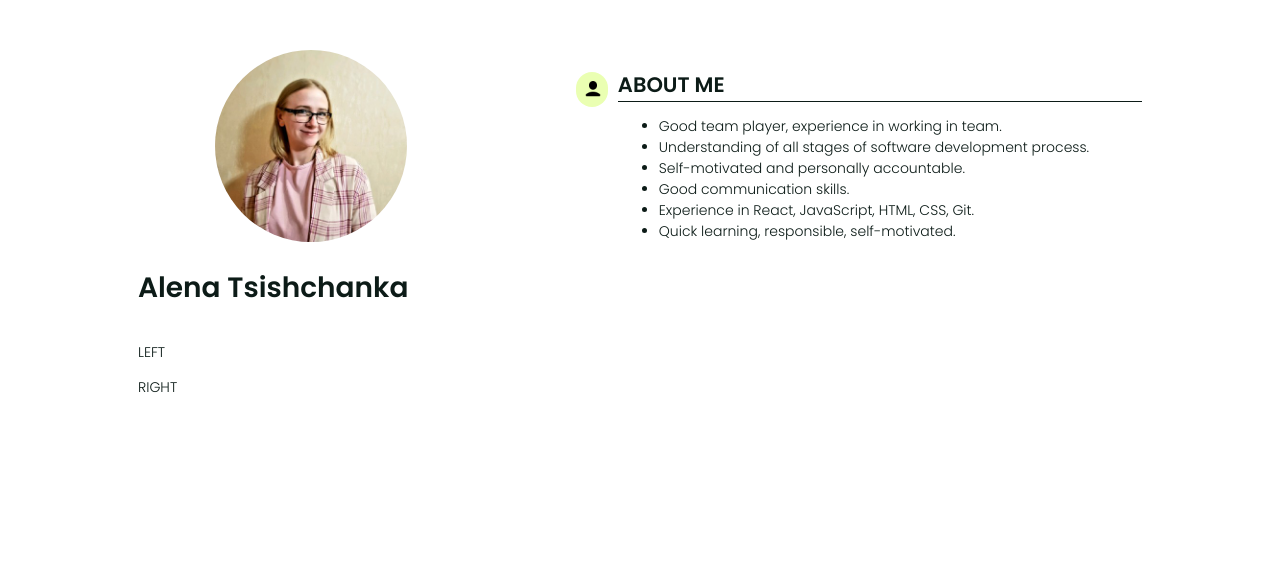
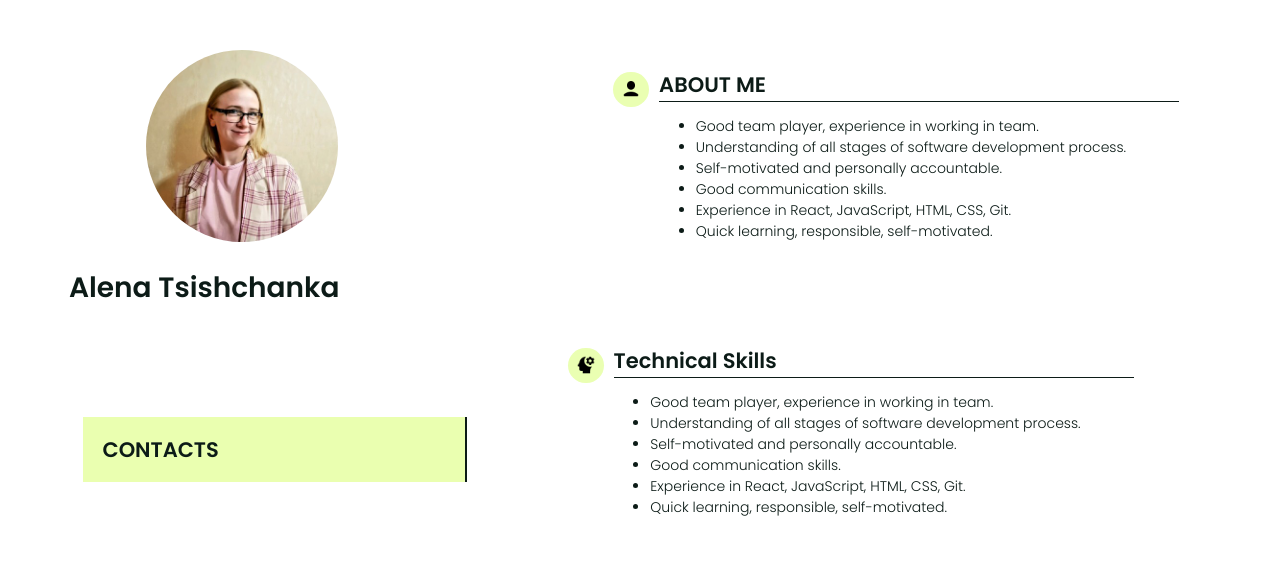
Before and after one commit to tsishchanka/rsschool-cv, a plain HTML site: page index.html in a window 1280 px wide. Drawn offline with Linux system fonts and the light colour scheme.

Commit message:
feat: add technical skills

```diff
--- a/assets/css/style.css
+++ b/assets/css/style.css
@@ -12,9 +12,9 @@ html {
 }
 
 .container {
-    max-width: 80vw;
+    max-width: 90vw;
     margin: 20px auto;
-    padding: 0 10px;
+    padding: 0 5px;
 }
 
 .header-row {
@@ -29,11 +29,13 @@ html {
     margin: 30px 0 0 6vw;
 }
 
-.about-wrapper {
+.title-wrapper {
     display: flex;
     flex-direction: column;
     justify-content: space-between;
     align-items: center;
+    flex-wrap: wrap;
+    min-width: 50vw;
 }
 
 .section-info {
@@ -48,7 +50,7 @@ html {
     align-items: center;
     border-radius: 100px;
     background: #eaffb2;
-    width: 35px;
+    width: 40px;
     height: 35px;
     margin: 20px 10px 5px;
     position: relative;
@@ -58,7 +60,7 @@ html {
     width: 20px;
     position: absolute;
     top: 7px;
-    left: 7px;
+    left: 8px;
 }
 
 .section-title {
@@ -66,6 +68,37 @@ html {
     width: 45vw;
 }
 
-.about-box {
+.section-info-box {
     margin: 0 0 40px;
 }
+
+.containers-wrapper {
+    display: flex;
+    flex-direction: row;
+    justify-content: space-around;
+    align-items: center;
+    flex-wrap: wrap;
+}
+
+.container-left {
+    width: 30vw;
+    border-right: 2px solid #0c1b17;
+    background-color: #eaffb0;
+}
+
+.left-section-title {
+    margin-left: 20px;
+}
+
+.left-section-title h2 {
+    align-items: center;
+}
+
+.container-right {
+    display: flex;
+    flex-direction: column;
+    justify-content: space-between;
+    align-items: center;
+    flex-wrap: wrap;
+    width: 55vw;
+}
--- a/index.html
+++ b/index.html
@@ -19,44 +19,81 @@
                 <div class="header-row_intro"><img class="intro-photo" src="./assets/imgs/main_photo.jpeg" alt="Alena Tsishchanka">
                     <h1>Alena Tsishchanka</h1>
                 </div>
-                <div class="about-wrapper">
+                <div class="title-wrapper">
                     <div class="section-info">
                         <div class="section-icon"><img class="section-icon_img" src="./assets/imgs/user.png" alt="About me"></div>
                         <div class="section-title">
                             <h2>ABOUT ME</h2>
                         </div>
                     </div>
-                    <div class="about-box">
-                        <ul class="about_list">
-                            <li class="about-item">
+                    <div class="section-info-box">
+                        <ul>
+                            <li>
                                 Good team player, experience in working in team.
                             </li>
-                            <li class="about-item">
+                            <li>
                                 Understanding of all stages of software development process.
                             </li>
-                            <li class="about-item">
+                            <li>
                                 Self-motivated and personally accountable.
                             </li>
-                            <li class="about-item">
+                            <li>
                                 Good communication skills.
                             </li>
-                            <li class="about-item">
+                            <li>
                                 Experience in React, JavaScript, HTML, CSS, Git.
                             </li>
-                            <li class="about-item">
+                            <li>
                                 Quick learning, responsible, self-motivated.
                             </li>
                         </ul>
                     </div>
                 </div>
             </div>
-            <div>
-                <p>LEFT</p>
+            <div class="containers-wrapper">
+                <div class="container-left">
+                    <div class="left-section-info">
+                        <div class="left-section-title">
+                            <h2>CONTACTS</h2>
+                        </div>
+                    </div>
+                </div>
+
+
+                <div class="container-right">
+                    <div class="title-wrapper">
+                        <div class="section-info">
+                            <div class="section-icon"><img class="section-icon_img" src="./assets/imgs/skills.png" alt="About me"></div>
+                            <div class="section-title">
+                                <h2>Technical Skills</h2>
+                            </div>
+                        </div>
+                        <div class="section-info-box">
+                            <ul>
+                                <li>
+                                    Good team player, experience in working in team.
+                                </li>
+                                <li>
+                                    Understanding of all stages of software development process.
+                                </li>
+                                <li>
+                                    Self-motivated and personally accountable.
+                                </li>
+                                <li>
+                                    Good communication skills.
+                                </li>
+                                <li>
+                                    Experience in React, JavaScript, HTML, CSS, Git.
+                                </li>
+                                <li>
+                                    Quick learning, responsible, self-motivated.
+                                </li>
+                            </ul>
+                        </div>
+                    </div>
+
+                </div>
             </div>
-            <div>
-                <p>RIGHT</p>
-            </div>
-        </div>
 
     </header>
 
```
Also changed, not shown: assets/imgs/skills.png (added).
